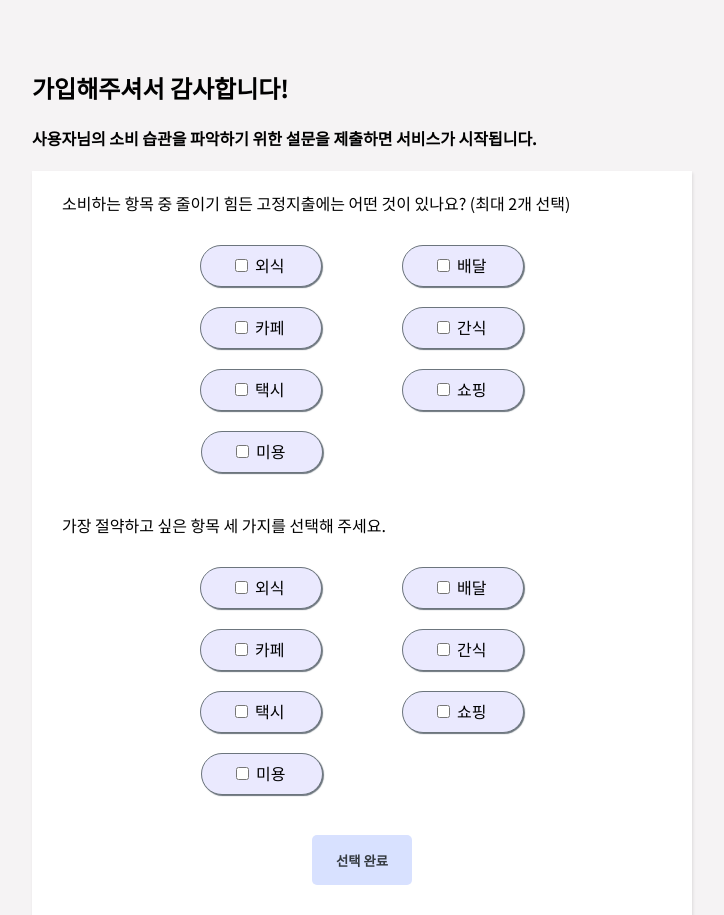
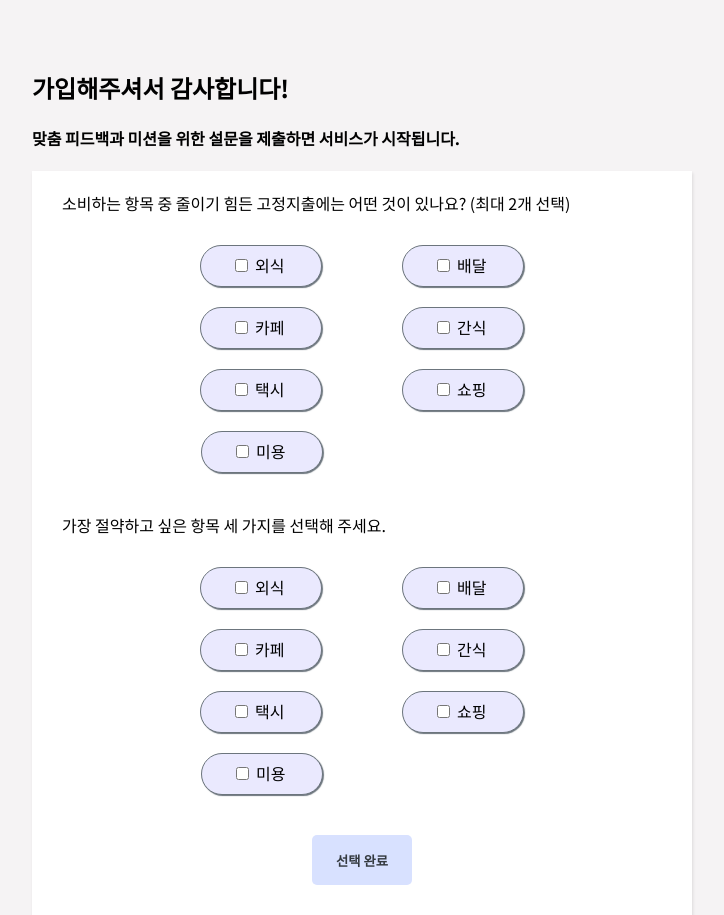
Before and after one commit to seungalee/Walletty, a React (Create React App) app in the folder demo/src/main/frontend/: page /survey in a window 1280 px wide. Shown: the whole page, without its empty margins (278-1002 px from the left). Built offline with nearby package versions, Linux system fonts and the light colour scheme; a web font is replaced by a local one.

Commit message:
설문조사 문구 변경

```diff
--- a/demo/src/main/frontend/src/pages/Survey.js
+++ b/demo/src/main/frontend/src/pages/Survey.js
@@ -100,10 +100,7 @@ const Survey = () => {
   return (
     <div>
       <h2>가입해주셔서 감사합니다!</h2>
-      <h4>
-        사용자님의 소비 습관을 파악하기 위한 설문을 제출하면 서비스가
-        시작됩니다.
-      </h4>
+      <h4>맞춤 피드백과 미션을 위한 설문을 제출하면 서비스가 시작됩니다.</h4>
       <div className="survey_qs">
         <div className="survey_q_box">
           <div className="survey_q_text">
--- a/demo/src/main/frontend/src/pages/Survey_feedback.js
+++ b/demo/src/main/frontend/src/pages/Survey_feedback.js
@@ -22,10 +22,7 @@ const Survey_feedback = () => {
   return (
     <div>
       <h2>가입해주셔서 감사합니다!</h2>
-      <h4>
-        사용자님의 소비 습관을 파악하기 위한 설문을 제출하면 서비스가
-        시작됩니다.
-      </h4>
+      <h4>맞춤 피드백과 미션을 위한 설문을 제출하면 서비스가 시작됩니다.</h4>
       <div className="survey_qs">
         <div className="survey_q_box">
           <div className="survey_q_text">
```
